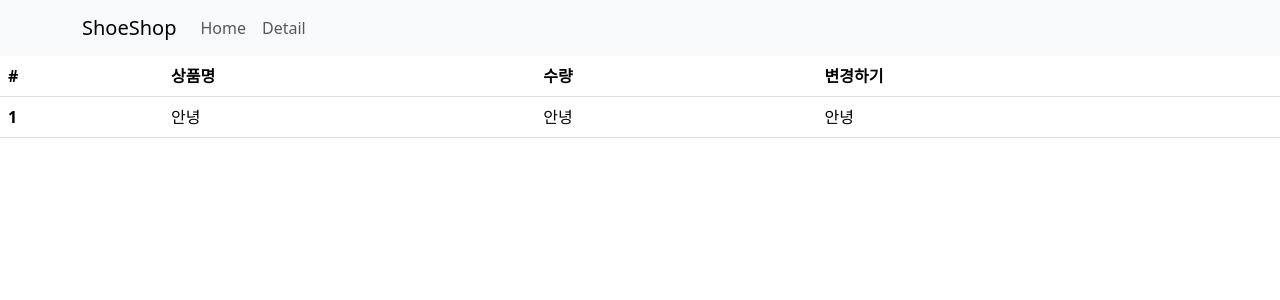
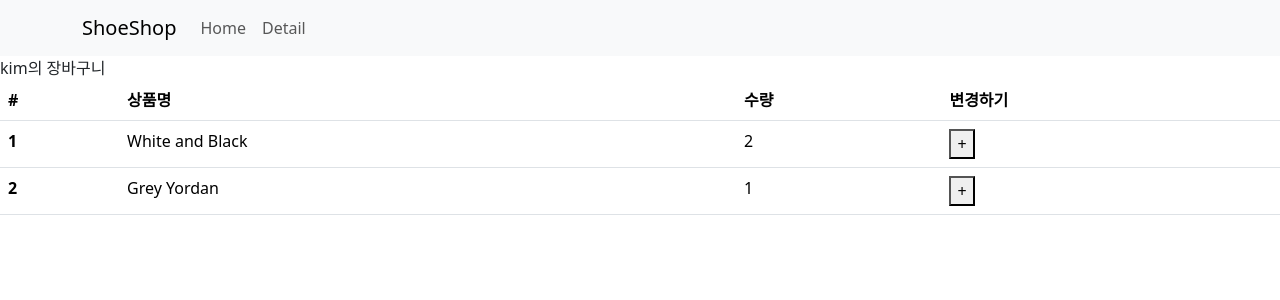
Before and after one commit to Wholesome-Gee/study-react-shopping, a React (Vite) app: page /cart in a window 1280 px wide. Shown: the top 300 px of the page. Built offline with nearby package versions, Linux system fonts and the light colour scheme.

Commit message:
Redux3 : store의 state변경하는 법

```diff
--- a/src/routes/Cart.jsx
+++ b/src/routes/Cart.jsx
@@ -1,16 +1,21 @@
-import { useSelector } from "react-redux"
+/* eslint-disable */
+import { useDispatch, useSelector } from "react-redux"
+import { changeCount, changeUser } from "../store";
 
 export default function Cart() {
 
   let state = useSelector((state)=>{ return state })
   // 모든 state 불러오기, 원하는것만 가져오려면 state.원하는state명
+
+  let dispatch = useDispatch()
+  // store.js에 변경요청해주는 함수
   console.log(state.user);
-  console.log(state.stock);
-
-
+  console.log(state.cart);
 
   return (
     <div>
+
+      {state.user}의 장바구니
       <table className="table">
         <thead>
           <tr>
@@ -21,12 +26,21 @@ export default function Cart() {
           </tr>
         </thead>
         <tbody>
-          <tr>
-            <th scope="row">1</th>
-            <td>안녕</td>
-            <td>안녕</td>
-            <td>안녕</td>
-          </tr>
+          {
+            state.cart.map((item,index)=>{
+              return (
+                <tr>
+                  <th scope="row">{index+1}</th>
+                  <td>{state.cart[index].name}</td>
+                  <td>{state.cart[index].count}</td>
+                  <td><button onClick={()=>{
+                    dispatch(changeCount())
+                  }}>+</button></td>
+                </tr>
+              )
+
+            })
+          }
         </tbody>
       </table>
     </div>
--- a/src/store.js
+++ b/src/store.js
@@ -6,17 +6,32 @@ import { configureStore, createSlice } from "@reduxjs/toolkit";
 
 let user = createSlice({
   name: 'user',
-  initialState: 'kim'
+  initialState: 'kim',
+  reducers: {
+    changeUser(user) {
+      return 'john ' + user ;
+    }
+  }
 })
 
-let stock = createSlice({
-  name:'stock',
-  initialState: [10,11,12]
+
+let cart = createSlice({
+  name:'cart',
+  initialState: [
+    {id: 0, name:'White and Black', count:2},
+    {id: 2, name:'Grey Yordan', count:1},
+  ],
+  reducers: {
+    changeCount() {
+      return count + 1
+    }
+  }
 })
 
+export let { changeUser, changeCount } = user.actions
 export default configureStore({
   reducer: {
     user : user.reducer,
-    stock : stock.reducer,
+    cart : cart.reducer,
   }
 })
```
Also changed, not shown: 1 other file (tests, documents, lock files or other folders).
